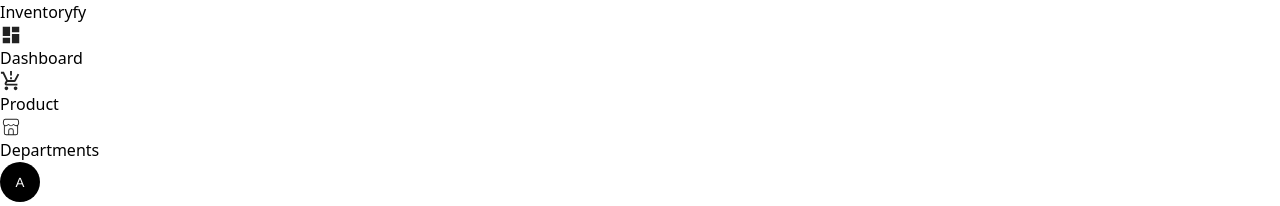
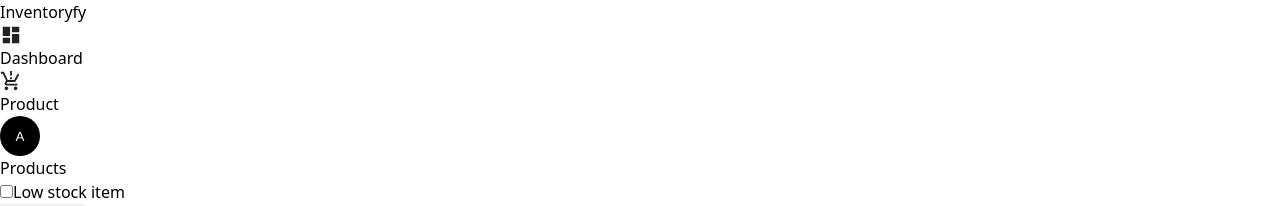
Before and after one commit to rohitturkar/Inventory-management, a React (Vite) app: page /product in a window 1280 px wide. Shown: the top 206 px of the page. Built offline with nearby package versions, Linux system fonts and the light colour scheme.

Commit message:
remove department

```diff
--- a/src/App.jsx
+++ b/src/App.jsx
@@ -5,7 +5,7 @@
 import { Routes,Route } from "react-router-dom";
 import Product from "./Pages/Products/Product";
 import ProductDetails  from "./Pages/Products/ProductDetails"
-import Department from "./Pages/Departments/Department";
+
 import Layout from "./Layout/Layout";
 
 const App = () => {
@@ -18,7 +18,7 @@
       <Route path="/" element={<Layout sidebar={<Sidebar />} content={<Dashboard />} />} />
       <Route path="/product" element={<Layout sidebar={<Sidebar />} content={<Product />} />} />
       <Route path="/product/:id" element={<Layout sidebar={<Sidebar />} content={<ProductDetails />} />} />
-      <Route path="/department" element={<Layout sidebar={<Sidebar />} content={<Department />} />} />
+
     </Routes>
   </>
   );
--- a/src/Components/Sidebar/Sidebar.jsx
+++ b/src/Components/Sidebar/Sidebar.jsx
@@ -31,14 +31,7 @@
             <span>Product</span>
           </Link>
 
-          <Link
-            to='/department'
-            className={`text-md font-semibold px-2 py-2 flex items-center gap-1 ${location.pathname === '/department' ? 'bg-gray-200  rounded-lg' : ''}`}
-          >
-            <CiShop size={22} color='#222'/>
 
-            <span>Departments</span>
-          </Link>
         </ul>
       </div>
     </div>
--- a/src/Pages/Departments/Department.jsx
+++ /dev/null
@@ -1,35 +0,0 @@
-import React from 'react'
-import Navbar from '../../Components/Navbar/Navbar'
-import { FaCartShopping } from "react-icons/fa6";
-import { MdDeliveryDining } from "react-icons/md";
-import { CiShoppingBasket } from "react-icons/ci";
-const Department = () => {
-  return (
-
-
-<div className='grid lg:grid-cols-12 lg:gap-2 gap-5 mt-10 px-2  justify-center w-10/12 '>
-
-  <div className=' lg:col-span-3 bg-[#333] shadow-2xl  max-w-[1200px] text-white p-4 rounded-lg  text-center  '>
-   <p className='text-lg'>Toys</p>
-   </div>
-   <div className=' lg:col-span-3 bg-[#333] shadow-2xl  max-w-[1200px] text-white p-4 rounded-lg  text-center  '>
-   <p className='text-lg'>Clothing</p>
-   </div>
-   <div className=' lg:col-span-3 bg-[#333] shadow-2xl  max-w-[1200px] text-white p-4 rounded-lg text-center  '>
-   <p className='text-lg'>Phone Cover</p>
-   </div>
-   <div className=' lg:col-span-3 bg-[#333] shadow-2xl  max-w-[1200px] text-white p-4 rounded-lg text-center  '>
-   <p className='text-lg'>Phone Cover</p>
-   </div>
-
-
-
-
-
-
-</div>
-
-  )
-}
-
-export default Department
```
